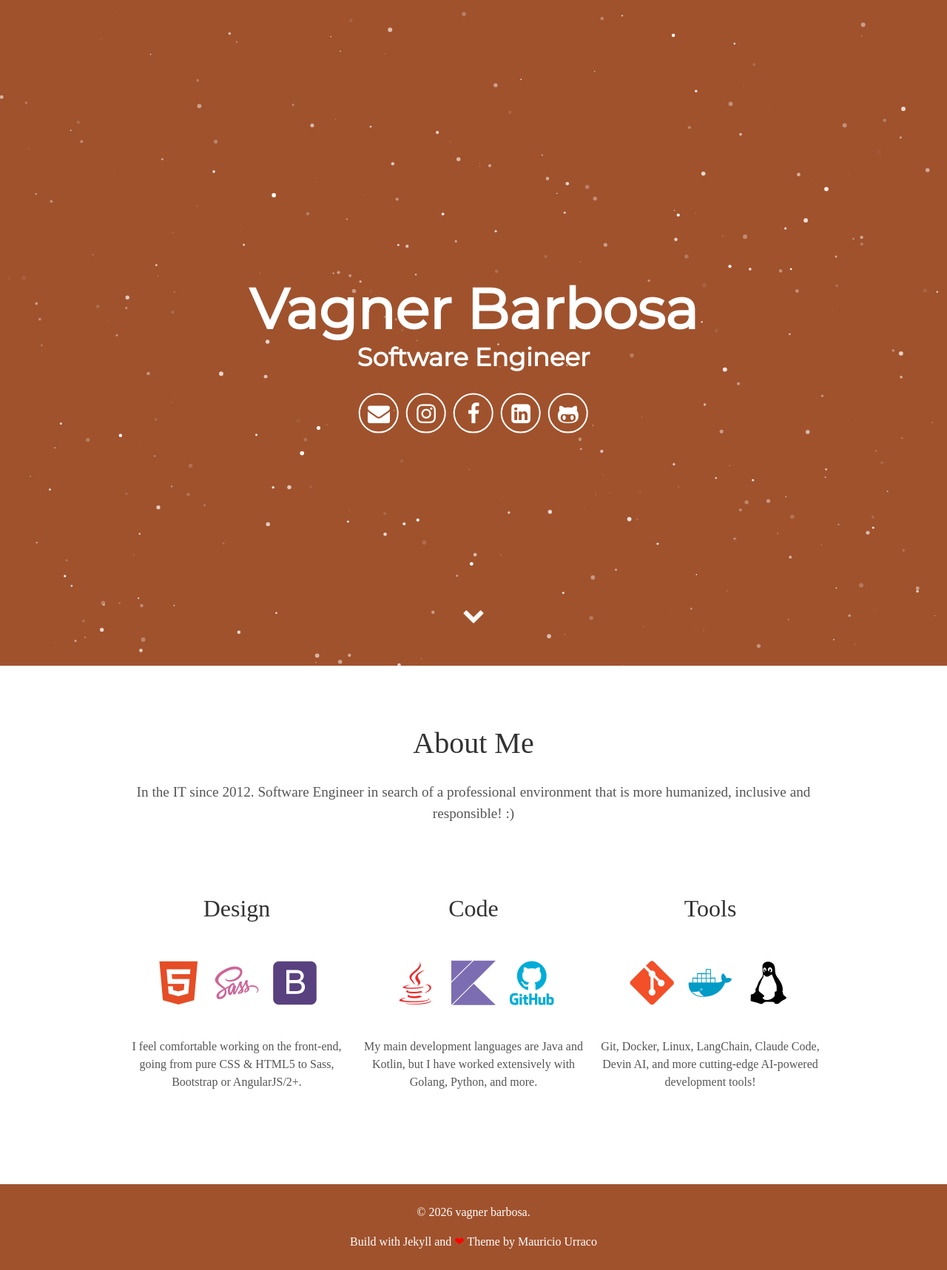
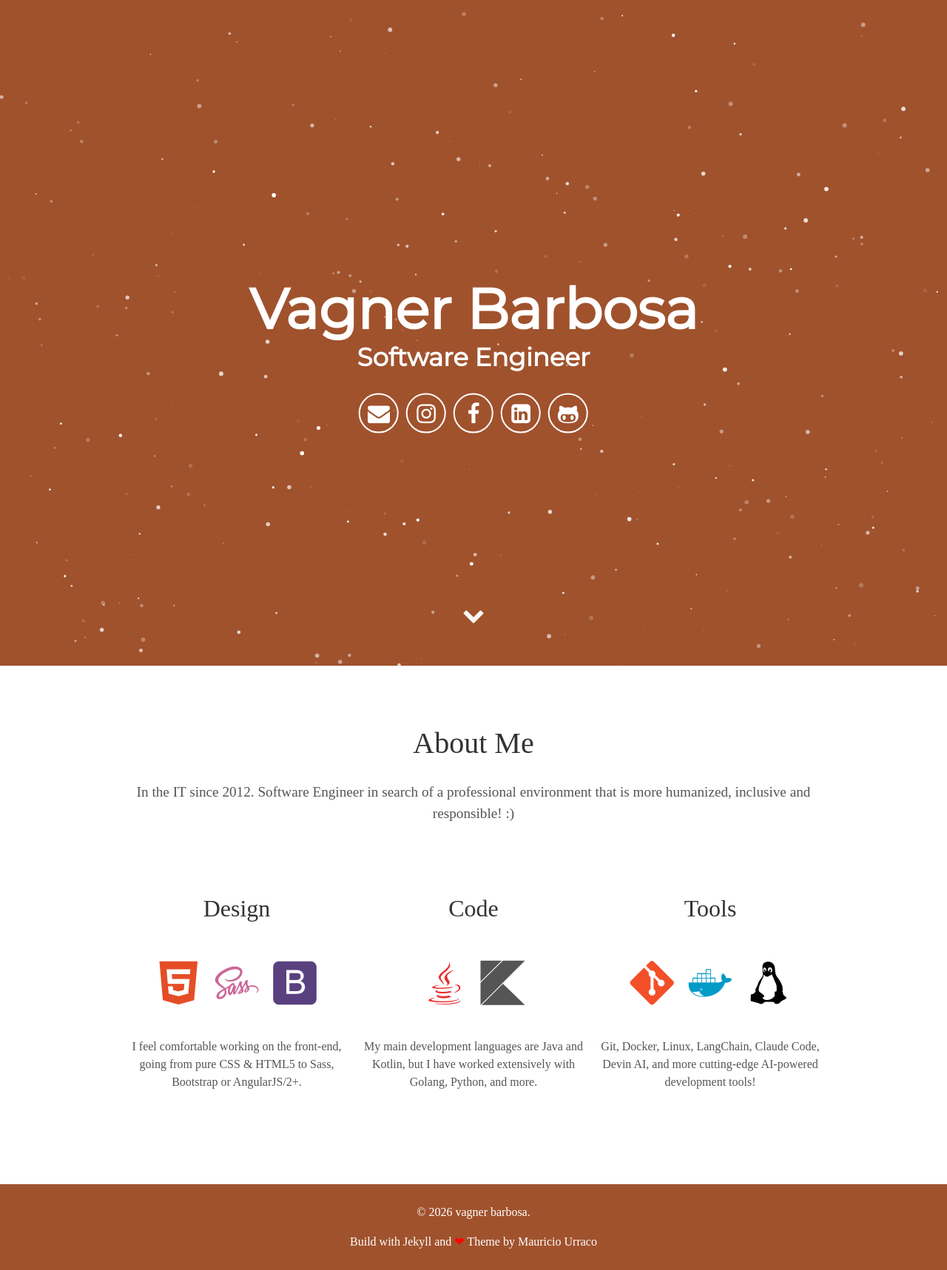
Before and after one commit to vagnerbarbosa/vagnerbarbosa.github.io, a Jekyll site: the page built from index.html, in a window 1280 px wide. Shown: the whole page at 74% size. Built offline with Jekyll 4.4.1, drawn with Linux system fonts in a browser that asks for light colours; some web fonts are replaced.

Commit message:
fix: Corrige icones das stacks usando Devicon CSS

```diff
--- a/_includes/about.html
+++ b/_includes/about.html
@@ -13,8 +13,8 @@
   <div class="tech">
     <h2>Code</h2>
     <i class="devicon-java-plain colored" style="font-size: 60px;"></i>
-    <i class="devicon-kotlin-plain colored" style="font-size: 60px;"></i>
-    <i class="devicon-go-original-wordmark colored" style="font-size: 60px;"></i>
+    <i class="devicon-kotlin-plain" style="font-size: 60px;"></i>
+    <i class="devicon-go-original" style="font-size: 60px;"></i>
     <p>My main development languages are Java and Kotlin, but I have worked extensively with Golang, Python, and more.</p>
   </div>
   <div class="tech">
```
